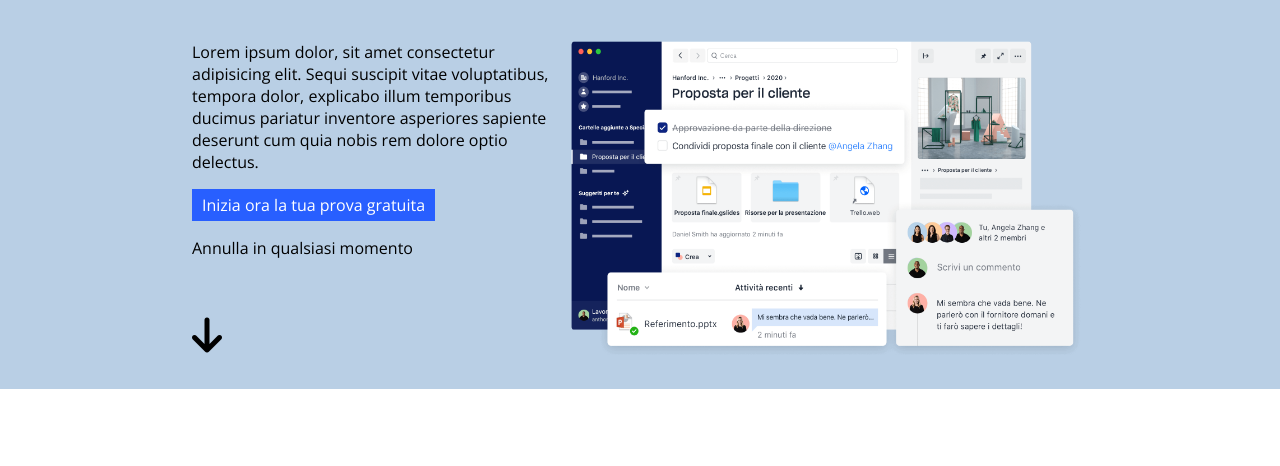
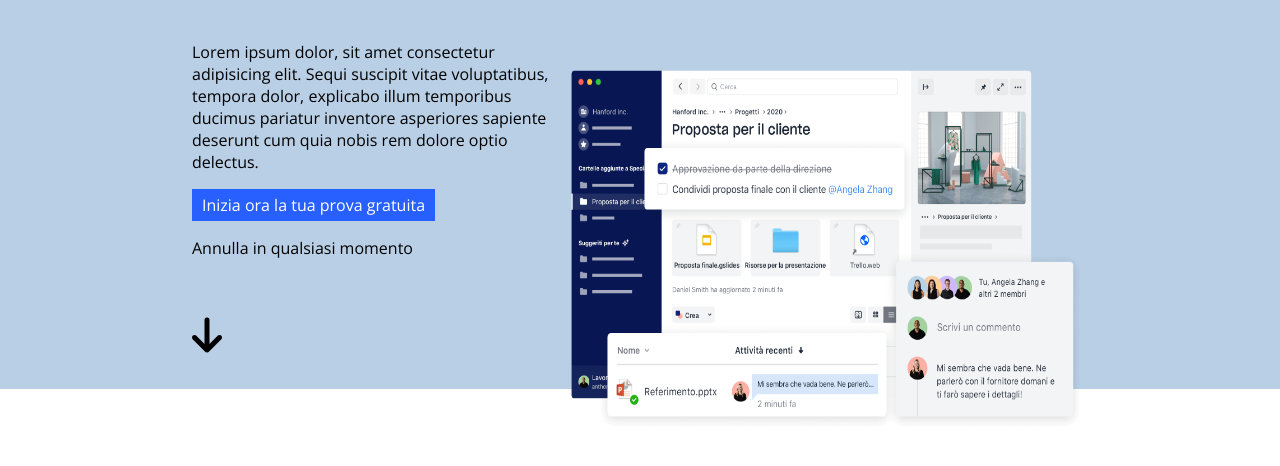
Before and after one commit to FrankFabbriRebe/htmlcss-dropbox, a plain HTML site: page bonus/code/index.html in a window 1280 px wide. Shown: the part 331-797 px from the top of the page. Drawn offline with nearby package versions, Linux system fonts and the light colour scheme.

Commit message:
bonus img in jumbotron

```diff
--- a/bonus/code/index.html
+++ b/bonus/code/index.html
@@ -20,7 +20,7 @@
     <link rel="stylesheet" href="../code/style.css">
 
     <!-- title -->
-    <title>Dropbox</title>
+    <title>Dropbox bonus</title>
 </head>
 
 <body>
--- a/bonus/code/style.css
+++ b/bonus/code/style.css
@@ -108,6 +108,7 @@ header a   {
 .jumbo_img img  {
     width: 100%;
     height: 100%;
+    margin-top: 50px;
 }
 
 .jumbo_text i   {
```
